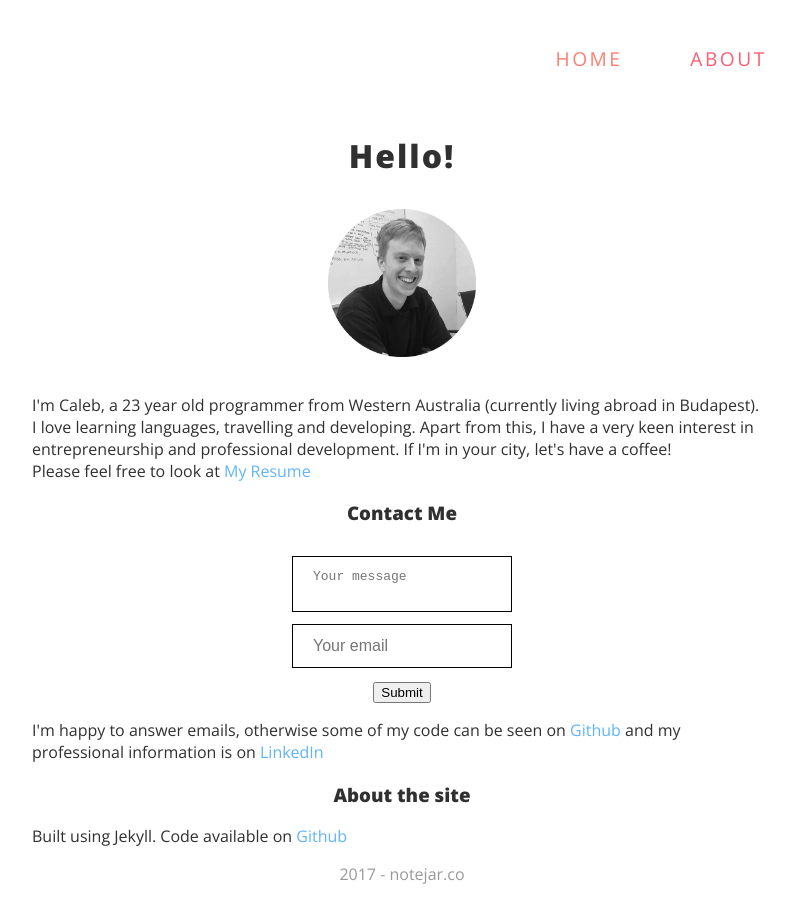
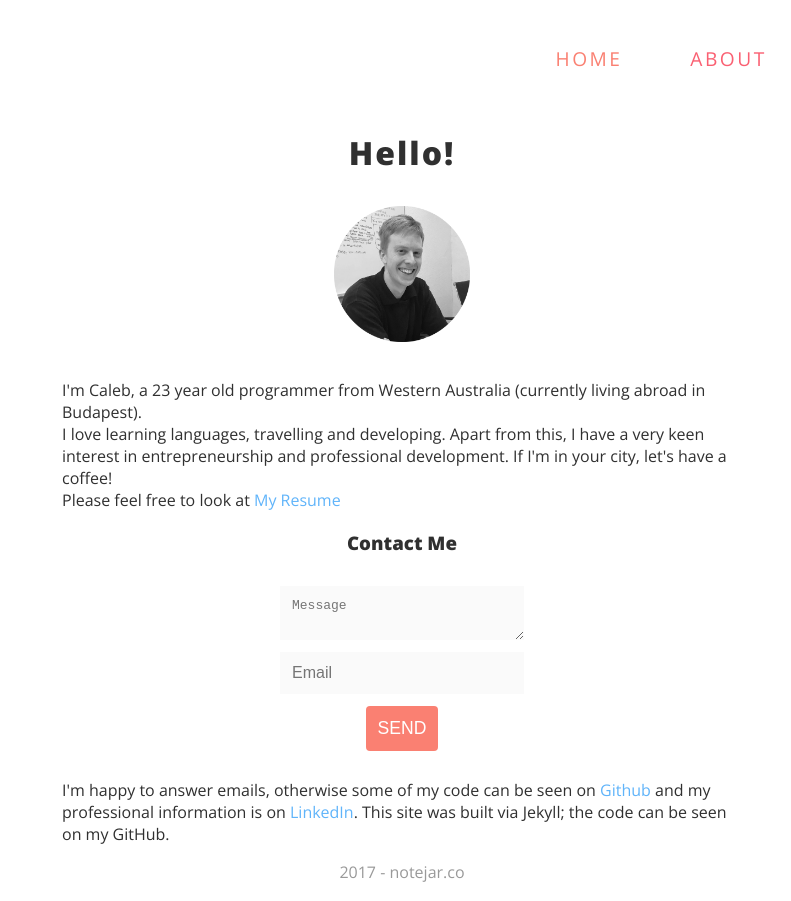
Before and after one commit to lqze/notejar.co, a Jekyll site: the page built from about.html, in a window 1280 px wide. Shown: the whole page, without its empty margins (238-1029 px from the left). Built offline with Jekyll 4.4.1, drawn with Linux system fonts in a browser that asks for light colours.

Commit message:
about email send button styled

```diff
--- a/_includes/header.html
+++ b/_includes/header.html
@@ -2,8 +2,7 @@
 <header>
 <h3 class="header_title">NOTEJAR</h3>
 <h4 class="sub_header"><span>$ </span>
-  <span id="typewriter"></span>
-  <span id="cursor" class="active__element">_</span></h4>
+  <span id="typewriter"></span><span id="cursor" class="active__element">_</span></h4>
 </header>
 {% elsif page.title != 'About Me' %}
 <header>
--- a/about.html
+++ b/about.html
@@ -4,6 +4,7 @@ permalink: /about/
 type: home
 title: About Me
 ---
+<div class="wrapper-narrow">
 <header class="center">
   <h3 class="header_title">Hello!</h3>
   <img class="profile-picture" src="/assets/img/profile.png"></img>
@@ -13,24 +14,24 @@ title: About Me
   Apart from this, I have a very keen interest in entrepreneurship and professional development.
   If I'm in your city, let's have a coffee!
   <br/>Please feel free to look at <a class="about-link" href="/assets/Resume.pdf">My Resume</a></p>
-<h3 class="center">Contact Me</h3>
 
-<!-- Styling required! -->
+
   <div class="center">
+    <h3>Contact Me</h3>
       <form action="https://formspree.io/calebfetzer@gmail.com"
             method="POST" id="contactfrm">
-        <textarea name="message" required form="contactfrm" placeholder="Your message"></textarea>
-        <input type="email" required="email" placeholder="Your email" name="_replyto">
-        <button type="submit" form="contactfrm" value="Send">Submit</button>
+          <textarea name="message" required form="contactfrm" placeholder="Message"></textarea>
+          <input type="email" required="email" placeholder="Email" name="_replyto">
+          <button type="submit" form="contactfrm" value="Send">SEND</button>
       </form>
 
   </div>
 
   <div class="container">
-<p>I'm happy to answer emails, otherwise some of my code can be seen on <a class="about-link" href="https://github.com/lqze">Github</a> and my professional information is on <a class="about-link" href="">LinkedIn</a></p>
 
-<h3 class="center">About the site</h3>
-<p>Built using Jekyll. Code available on <a class="about-link" href="https://github.com/lqze">Github</a></p>
+  <p>I'm happy to answer emails, otherwise some of my code can be seen on <a class="about-link" href="https://github.com/lqze">Github</a> and my professional information is on <a class="about-link" href="">LinkedIn</a>.
+   This site was built via Jekyll; the code can be seen on my GitHub.</p>
+  </div>
 </div>
 
 <footer class="relative">
--- a/assets/styles.css
+++ b/assets/styles.css
@@ -122,20 +122,58 @@ form {
 
 input, textarea {
   font-size: 1em;
-  border: 1px solid;
+  border: 0px;
   display: block;
-  padding: 12px 20px;
+  padding: 12px;
   margin: 12px;
-  box-sizing: border-box;
-  resize: none;
   width: 220px;
+  max-width: 220px;
+  background-color: #FAFAFA;
+}
+
+textarea {
+  height: 100%;
+}
+
+button {
+  font-size: 1.1em;
+  margin: 0 12px 12px 12px;
+  padding: 12px;
+  border: 0px;
+  border-radius: 4px;
+  background-color: #fa8072;
+  color: white;
+}
+
+button:hover {
+  box-shadow: 3px 2px #ff6755;
+  cursor: pointer;
 }
 
 .center {
   text-align: center;
 }
 
+footer {
+  right: 0;
+  bottom: 0;
+  left: 0;
+  text-align: center;
+  color: #999;
+}
 
+.relative {
+  position: relative;
+}
+
+.absolute {
+  position: absolute;
+}
+/* Make the about page a little narrower..no? */
+.wrapper-narrow {
+  margin-left: 30px;
+  margin-right: 30px;
+}
 /*
 -------------------------------- 'posting' css ----------------------
 */
@@ -179,21 +217,7 @@ article {
   text-decoration: underline;
 }
 
-footer {
-  right: 0;
-  bottom: 0;
-  left: 0;
-  text-align: center;
-  color: #999;
-}
 
-footer.relative {
-  position: relative;
-}
-
-footer.absolute {
-  position: absolute;
-}
 
 /**
  * Code formatting
```
Lines whose indentation alone changed are shown as unchanged.
